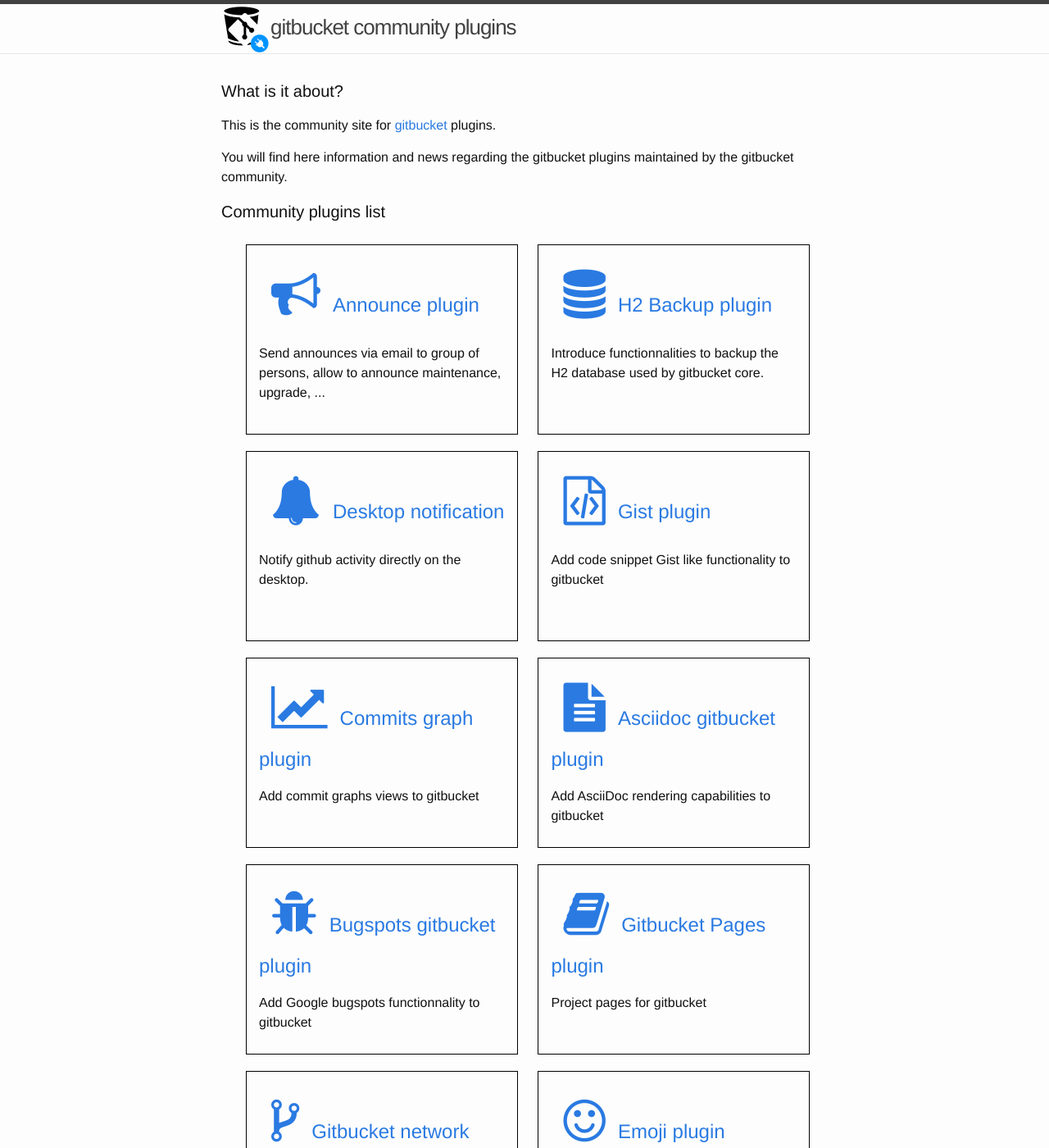
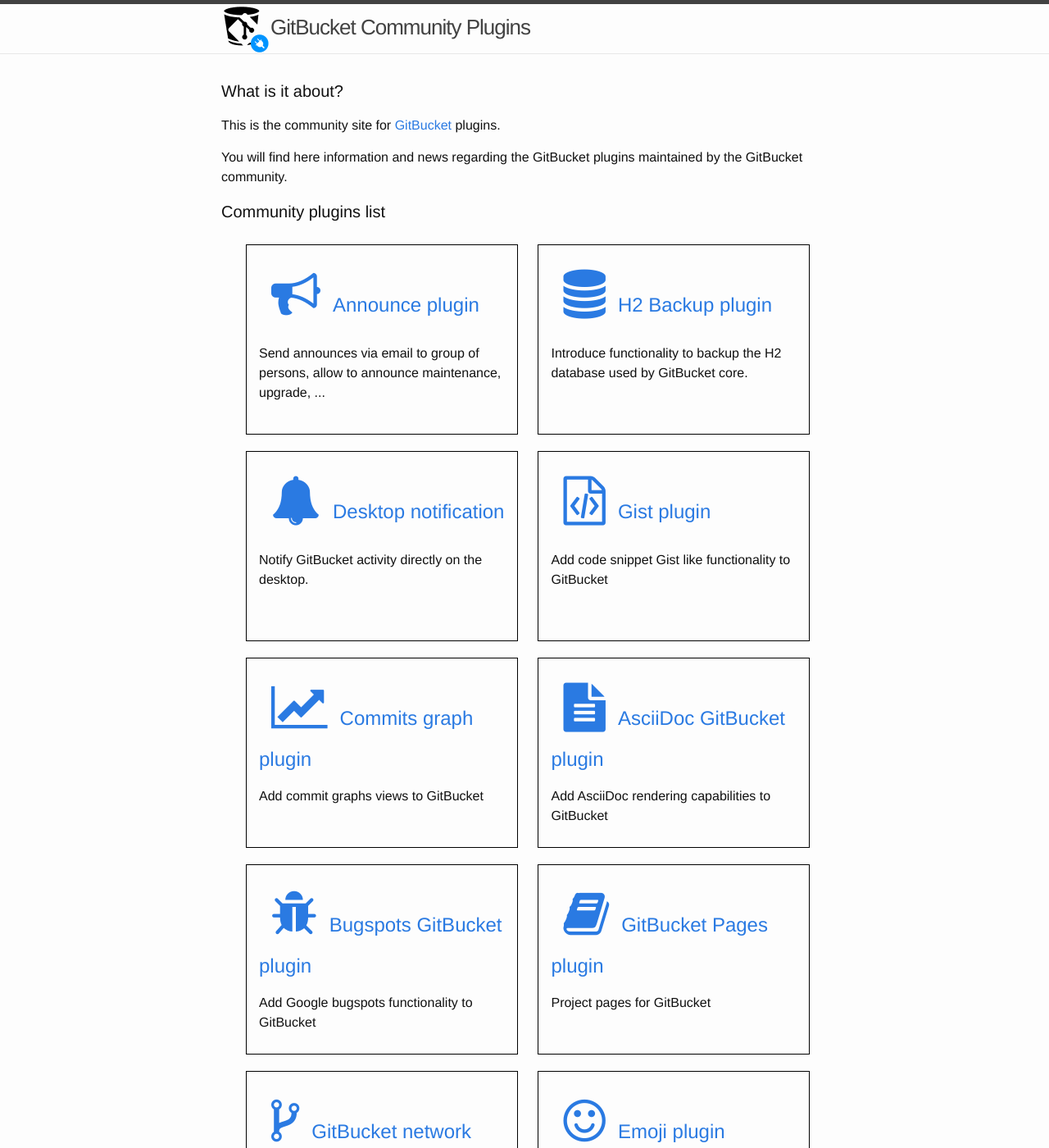
Before and after one commit to gitbucket-plugins/gitbucket-plugins.github.io, a Jekyll site: the page built from index.html, in a window 1280 px wide and 1400 px high. Shown: the whole window at 82% size. Built offline with Jekyll 4.4.1, drawn with Linux system fonts in a browser that asks for light colours; nearby versions of some CDN libraries; some of the changed text lies outside the part shown.

Commit message:
spelling

```diff
--- a/_config.yml
+++ b/_config.yml
@@ -1,7 +1,7 @@
 # Site settings
-title: gitbucket community plugins
+title: GitBucket Community Plugins
 description: > # this means to ignore newlines until "baseurl:"
-  Community homepage for gitbucket plugins. Extend your git and gitbucket experience with cool community driven functionnalities
+  Community homepage for GitBucket plugins. Extend your GIT and GitBucket experience with cool community driven functionnalities.
 baseurl: "" # the subpath of your site, e.g. /blog/
 url: "http://gitbucket-plugins.github.io/" # the base hostname & protocol for your site
 github_organization:  gitbucket-plugins
--- a/index.html
+++ b/index.html
@@ -7,8 +7,8 @@
   <h1 class="page-heading">What is it about?</h1>
 
   <div>
-      <p>This is the community site for <a href="https://github.com/takezoe/gitbucket">gitbucket</a> plugins.</p>
-      <p>You will find here information and news regarding the gitbucket plugins maintained by the gitbucket community.</p>
+      <p>This is the community site for <a href="https://github.com/gitbucket/gitbucket">GitBucket</a> plugins.</p>
+      <p>You will find here information and news regarding the GitBucket plugins maintained by the GitBucket community.</p>
   </div>
   <h1 class="page-heading">Community plugins list</h1>
 
@@ -23,55 +23,55 @@
         <h2>
           <a class="post-link" href="https://github.com/gitbucket-plugins/gitbucket-h2-backup-plugin"><span class="fa fa-database"></span>H2 Backup plugin</a>
         </h2>
-          <p>Introduce functionnalities to backup the H2 database used by gitbucket core.</p>
+          <p>Introduce functionality to backup the H2 database used by GitBucket core.</p>
       </li>
       <li>
         <h2>
           <a class="post-link" href="https://github.com/yoshiyoshifujii/gitbucket-desktopnotify-plugin"><span class="fa fa-bell"></span>Desktop notification</a>
         </h2>
-          <p>Notify github activity directly on the desktop.</p>
+          <p>Notify GitBucket activity directly on the desktop.</p>
       </li>
       <li>
         <h2>
           <a class="post-link" href="https://github.com/gitbucket/gitbucket-gist-plugin"><span class="fa fa-file-code-o"></span>Gist plugin</a>
         </h2>
-          <p>Add code snippet Gist like functionality to gitbucket</p>
+          <p>Add code snippet Gist like functionality to GitBucket</p>
       </li>
       <li>
         <h2>
           <a class="post-link" href="https://github.com/yoshiyoshifujii/gitbucket-commitgraphs-plugin"><span class="fa fa-line-chart"></span>Commits graph plugin</a>
         </h2>
-          <p>Add commit graphs views to gitbucket</p>
+          <p>Add commit graphs views to GitBucket</p>
       </li>
       <li>
         <h2>
-          <a class="post-link" href="https://github.com/lefou/gitbucket-asciidoctor-plugin"><span class="fa fa-file-text"></span>Asciidoc gitbucket plugin</a>
+          <a class="post-link" href="https://github.com/lefou/gitbucket-asciidoctor-plugin"><span class="fa fa-file-text"></span>AsciiDoc GitBucket plugin</a>
         </h2>
-          <p>Add AsciiDoc rendering capabilities to gitbucket</p>
+          <p>Add AsciiDoc rendering capabilities to GitBucket</p>
       </li>
       <li>
         <h2>
-          <a class="post-link" href="https://github.com/yoshiyoshifujii/gitbucket-bugspots-plugin"><span class="fa fa-bug"></span>Bugspots gitbucket plugin</a>
+          <a class="post-link" href="https://github.com/yoshiyoshifujii/gitbucket-bugspots-plugin"><span class="fa fa-bug"></span>Bugspots GitBucket plugin</a>
         </h2>
-          <p>Add Google bugspots functionnality to gitbucket</p>
+          <p>Add Google bugspots functionality to GitBucket</p>
       </li>
       <li>
         <h2>
-          <a class="post-link" href="https://github.com/yaroot/gitbucket-pages-plugin"><span class="fa fa-book"></span>Gitbucket Pages plugin</a>
+          <a class="post-link" href="https://github.com/yaroot/gitbucket-pages-plugin"><span class="fa fa-book"></span>GitBucket Pages plugin</a>
         </h2>
-          <p>Project pages for gitbucket</p>
+          <p>Project pages for GitBucket</p>
       </li>
       <li>
         <h2>
-          <a class="post-link" href="https://github.com/mrkm4ntr/gitbucket-network-plugin"><span class="fa fa-code-fork"></span>Gitbucket network plugin</a>
+          <a class="post-link" href="https://github.com/mrkm4ntr/gitbucket-network-plugin"><span class="fa fa-code-fork"></span>GitBucket network plugin</a>
         </h2>
-          <p>Network graph for gitbucket</p>
+          <p>Network graph for GitBucket</p>
       </li>
       <li>
         <h2>
           <a class="post-link" href="https://github.com/gitbucket/gitbucket-emoji-plugin"><span class="fa fa-smile-o"></span>Emoji plugin</a>
         </h2>
-          <p>Emoji support for gitbucket</p>
+          <p>Emoji support for GitBucket</p>
       </li>
       <li>
         <h2>
```
Also changed, not shown: other parts of index.html (+3 -3 lines).
